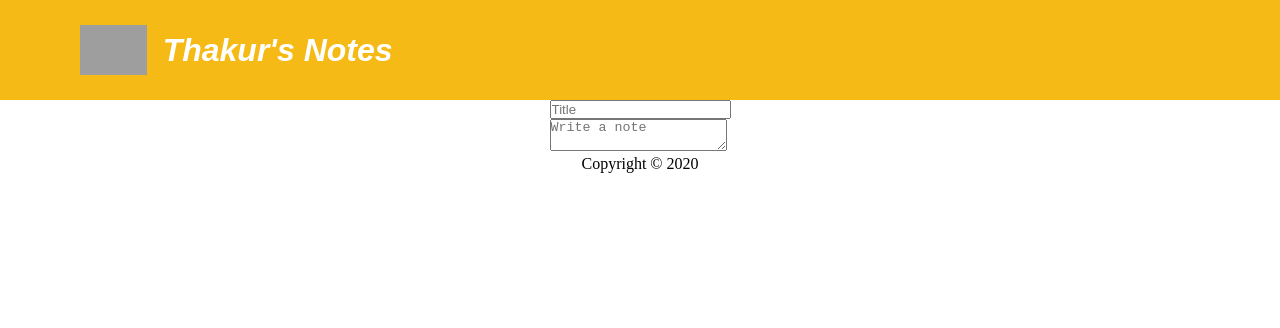
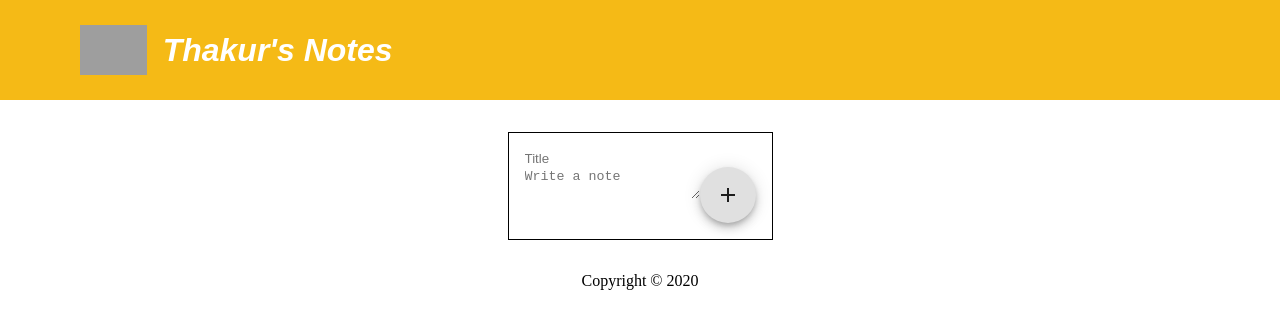
Before and after one commit to thakurakhilesh1998/GoogleKeepApp, a React (Create React App) app: page / in a window 1280 px wide. Shown: the top 328 px of the page. Built offline with nearby package versions, Linux system fonts and the light colour scheme; grey boxes are pictures that could not be loaded.

Commit message:
add input box

```diff
--- a/package.json
+++ b/package.json
@@ -3,6 +3,8 @@
   "version": "0.1.0",
   "private": true,
   "dependencies": {
+    "@material-ui/core": "^4.11.0",
+    "@material-ui/icons": "^4.9.1",
     "@testing-library/jest-dom": "^4.2.4",
     "@testing-library/react": "^9.5.0",
     "@testing-library/user-event": "^7.2.1",
--- a/src/CreateList.css
+++ b/src/CreateList.css
@@ -5,3 +5,21 @@
     justify-content: center;
     align-items: center;
 }
+
+
+.main_title form
+{
+    margin: 2rem;
+    padding: 1rem;
+    box-sizing: border-box;
+    border: 1px black solid;
+}
+
+.main_title form input
+{
+    border: none;
+}
+.main_title form textarea
+{
+    border: none;
+}
--- a/src/CreateList.jsx
+++ b/src/CreateList.jsx
@@ -1,5 +1,7 @@
 import React from 'react';
 import './CreateList.css';
+import AddIcon from '@material-ui/icons/Add';
+import Fab from '@material-ui/core/Fab';
 
 const CreateList=()=>{
     return(
@@ -9,6 +11,7 @@ const CreateList=()=>{
                 <form>
                     <input type="text" placeholder="Title"/><br/>
                     <textarea placeholder="Write a note"></textarea>
+                    <Fab> <AddIcon/></Fab>
                 </form>
             </div>
         </>
```
Also changed, not shown: 1 other file (tests, documents, lock files or other folders).
